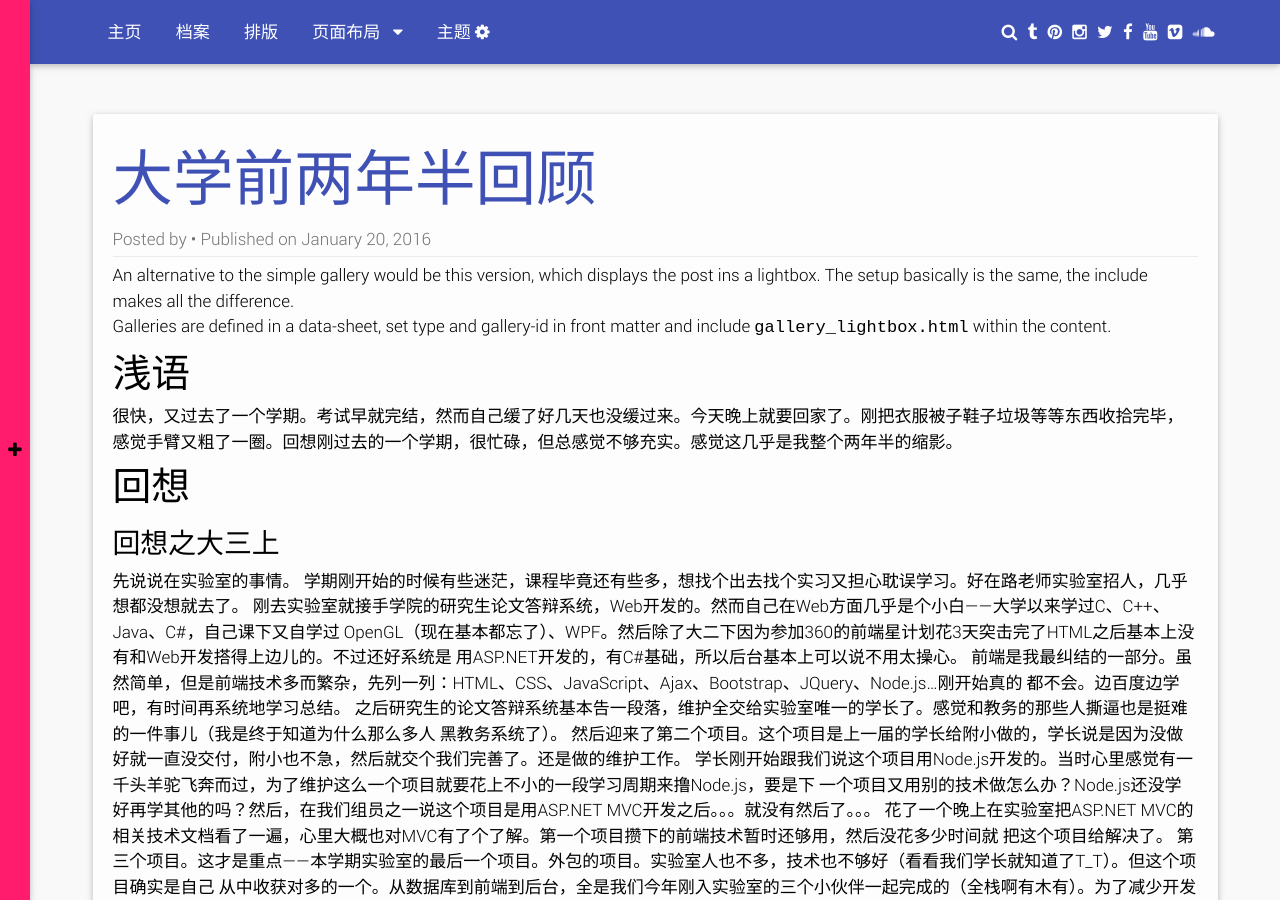
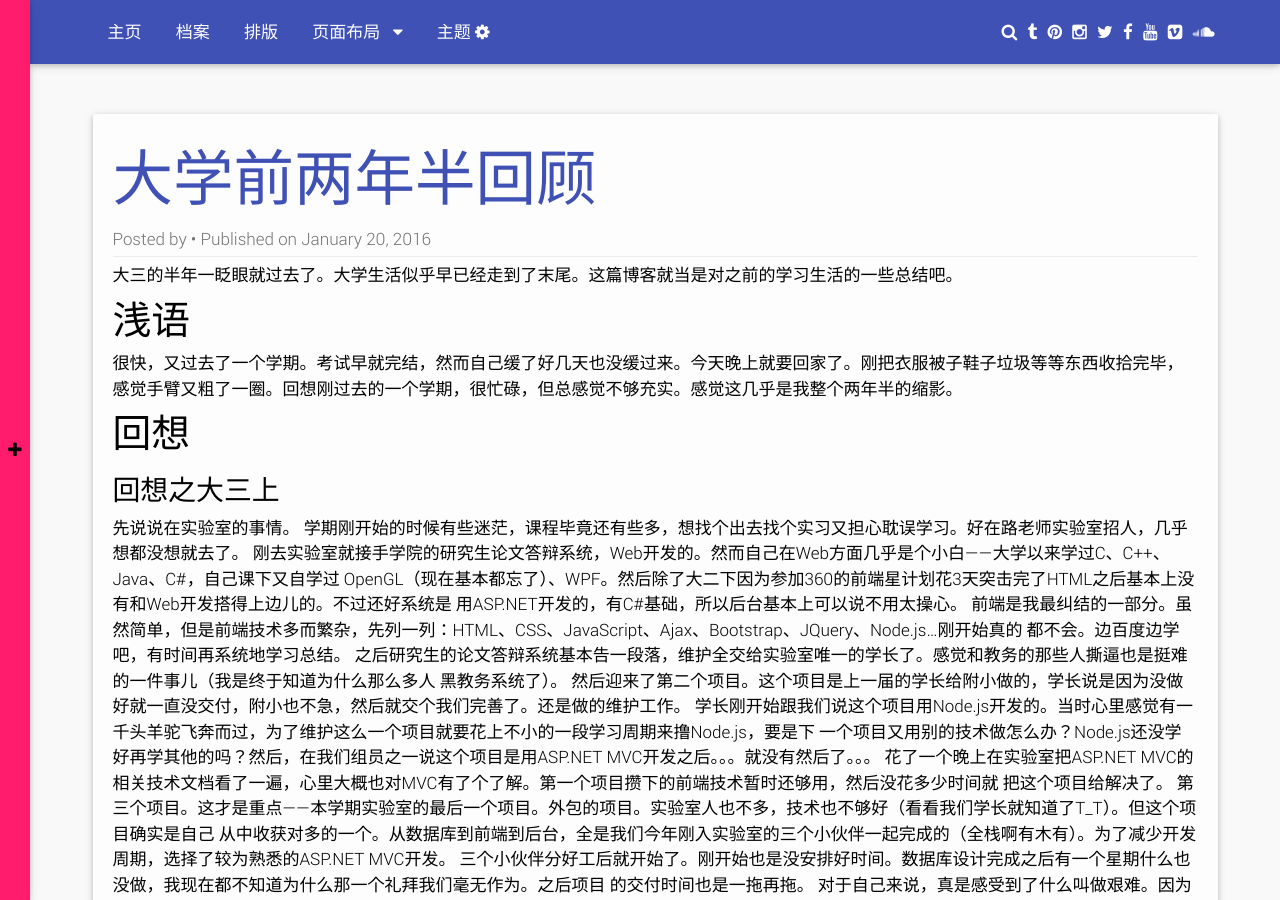
Before and after one commit to RainbowYou/RainbowYou.github.io, a Jekyll site: the page built from _posts/2016-01-20-大学两年半总结.md, in a window 1280 px wide and 900 px high. Built offline with Jekyll 4.4.1, drawn with Linux system fonts in a browser that asks for light colours; some web fonts are replaced; comment, search, counter and statistics services are not loaded.

Commit message:
测试提交博客

```diff
--- a/_posts/2016-01-20-大学两年半总结.md
+++ b/_posts/2016-01-20-大学两年半总结.md
@@ -7,10 +7,7 @@ tags: [心路]
 category: [大学]
 ---
 
-An alternative to the simple gallery would be this version, which displays the post ins a lightbox.
-The setup basically is the same, the include makes all the difference.
-
-Galleries are defined in a data-sheet, set type and gallery-id in front matter and include `gallery_lightbox.html` within the content.
+大三的半年一眨眼就过去了。大学生活似乎早已经走到了末尾。这篇博客就当是对之前的学习生活的一些总结吧。
 <br>
 
 #### 浅语
```
